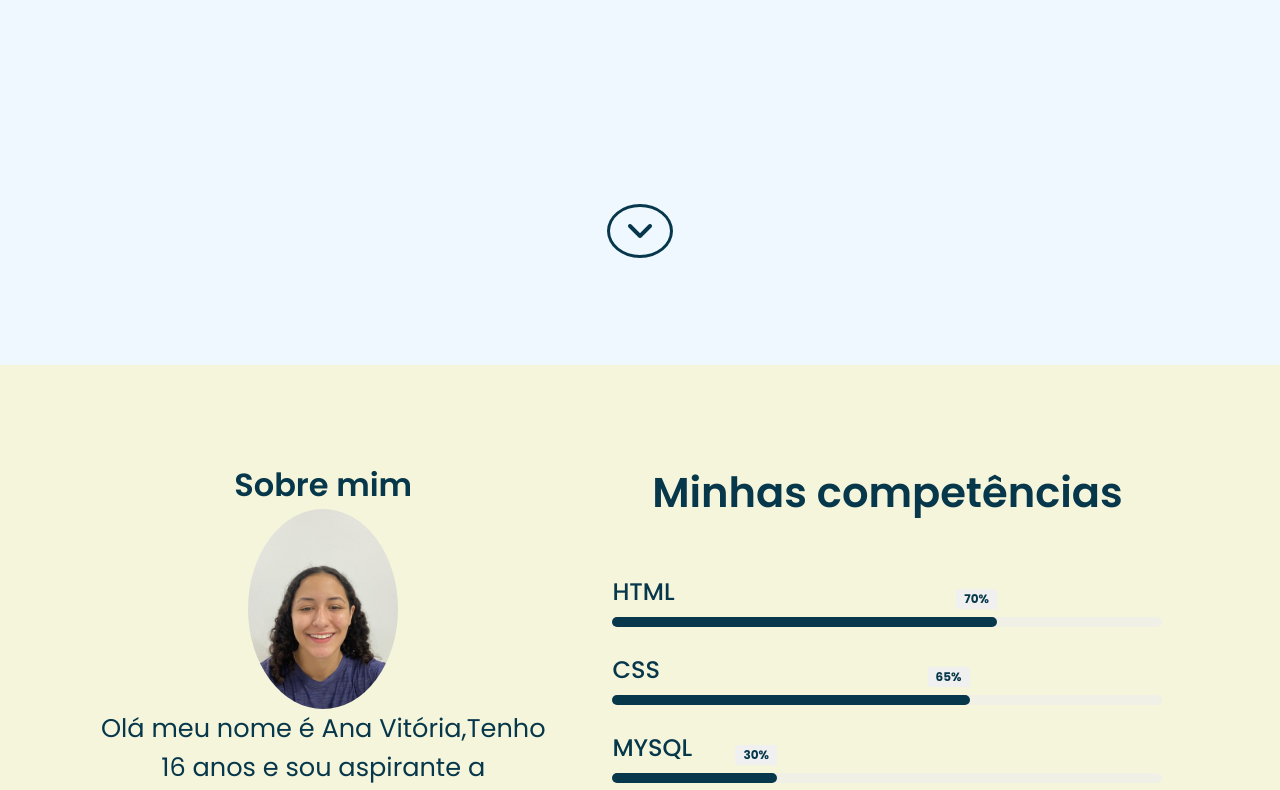
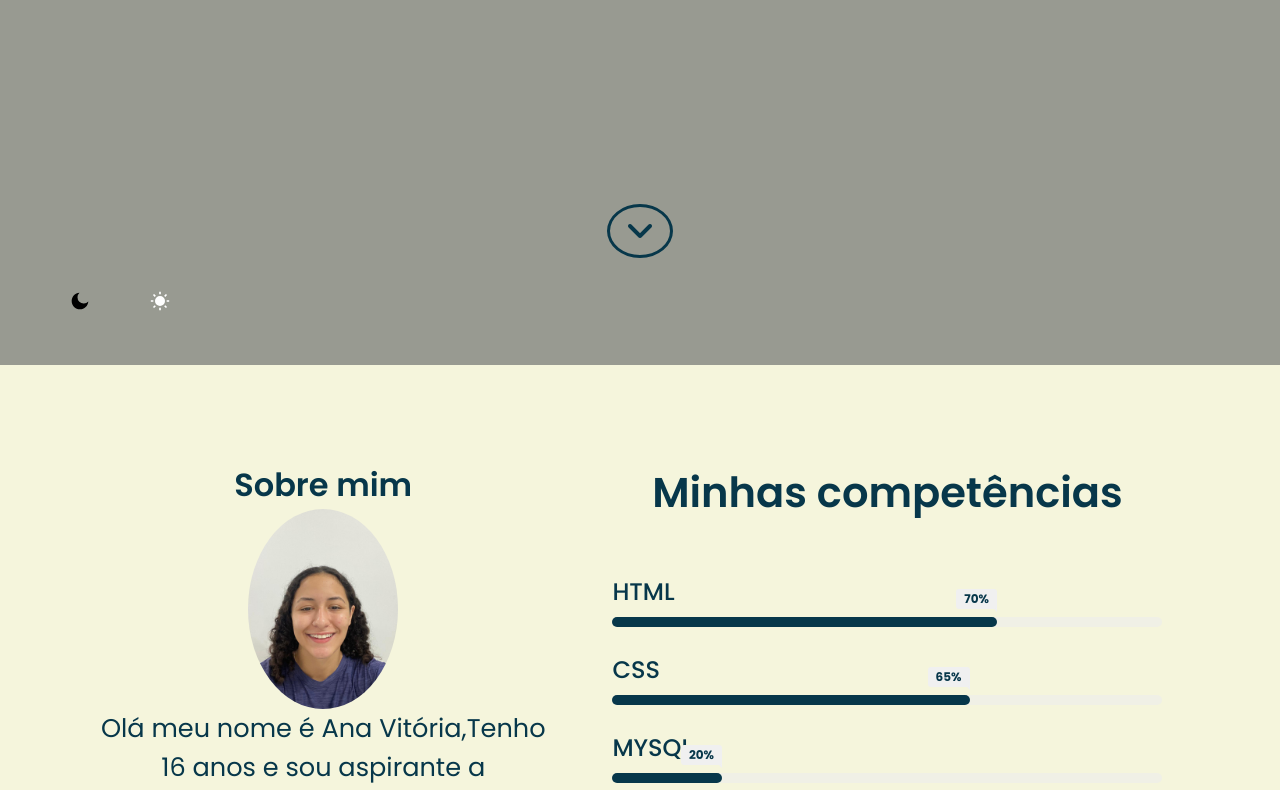
Before and after one commit to avglg/Portifolio, a plain HTML site: page Portifolio/index.html in a window 1280 px wide. Shown: the part 435-1225 px from the top of the page. Drawn offline with nearby package versions, Linux system fonts and the light colour scheme; a script that the page names is missing.

Commit message:
Add files via upload

```diff
--- a/Portifolio/index.html
+++ b/Portifolio/index.html
@@ -25,10 +25,41 @@
                 </ul>
             </div>
         </nav>
+
+
+        <div id="toggle">
+            <input type="checkbox" id="sw-checkbox" />
+            <label for="sw-checkbox" title="Mudar tema">
+              <svg
+                xmlns="http://www.w3.org/2000/svg"
+                viewBox="0 0 24 24"
+                width="20"
+                height="20"
+              >
+                <path fill="none" d="M0 0h24v24H0z" />
+                <path
+                  d="M11.38 2.019a7.5 7.5 0 1 0 10.6 10.6C21.662 17.854 17.316 22 12.001 22 6.477 22 2 17.523 2 12c0-5.315 4.146-9.661 9.38-9.981z"
+                />
+              </svg>
+              <svg
+                xmlns="http://www.w3.org/2000/svg"
+                viewBox="0 0 24 24"
+                width="20"
+                height="20"
+              >
+                <path fill="none" d="M0 0h24v24H0z" />
+                <path
+                  d="M12 18a6 6 0 1 1 0-12 6 6 0 0 1 0 12zM11 1h2v3h-2V1zm0 19h2v3h-2v-3zM3.515 4.929l1.414-1.414L7.05 5.636 5.636 7.05 3.515 4.93zM16.95 18.364l1.414-1.414 2.121 2.121-1.414 1.414-2.121-2.121zm2.121-14.85l1.414 1.415-2.121 2.121-1.414-1.414 2.121-2.121zM5.636 16.95l1.414 1.414-2.121 2.121-1.414-1.414 2.121-2.121zM23 11v2h-3v-2h3zM4 11v2H1v-2h3z"
+                  fill="rgba(255,255,255,1)"
+                />
+              </svg>
+            </label>
+        </div>
+
         <div class="home-content" id="home-page">
             <div class="name">
                 <h1>Olá, Eu sou Ana Vitória</h1>
-                <p> Desenvolvedora em treinamento.</p>
+
             </div>
             <div class="angle-down-icon">
                 <a href="#about"><i class="fas fa-angle-down"></i></a>
@@ -143,6 +174,7 @@
                 </div> -->
             </div>
         </div>
+
     </section>
     <div class="contact" id="contact-me">
         <div class="container">
@@ -167,5 +199,5 @@
     <script src="app.js"></script>
     <script src="https://ajax.googleapis.com/ajax/libs/jquery/3.3.1/jquery.min.js"></script>
 </body>
-
+<srcipt type="text/javasrcipt" src="C:\Users\PROZ\Desktop\Portifolio\teste.js" ></script>
 </html>
--- a/Portifolio/styles/style.css
+++ b/Portifolio/styles/style.css
@@ -11,7 +11,7 @@ body {
 }
 
 header {
-  background-color:aliceblue;
+  background-color:#989A91;
   height: 100vh;
 }
 
@@ -63,6 +63,70 @@ header {
 }
 
 /* ////........Home Content........//// */
+
+#toggle {
+  display: flex;
+
+  position: fixed;
+  bottom: 2rem;
+  left: 2.5rem;
+}
+
+#toggle input {
+  position: absolute;
+  visibility: hidden;
+}
+
+#toggle label {
+  width: 10rem;
+  height: 4rem;
+
+  background-color: var(#07374a);
+  border: 0.1rem solid var(#f0f0e6);
+  border-radius: 5rem;
+
+  display: flex;
+  align-items: center;
+  justify-content: space-around;
+}
+
+#toggle label:hover {
+  cursor: pointer;
+}
+
+#toggle label::before {
+  content: "";
+  display: block;
+
+  width: 3rem;
+  height: 3rem;
+
+  background-color: var(#989A91);
+  border-radius: 50%;
+
+  position: absolute;
+  bottom: 0.5rem;
+  left: 0.6rem;
+  transform: translateX(0);
+
+  transition: 500ms;
+}
+
+#toggle input:checked + label::before {
+  transform: translateX(3.0rem);
+}
+
+body.light-mode nav#navigation a.logo {
+  filter: brightness(0.8);
+}
+
+body.light-mode footer a.logo,
+body.light-mode nav#navigation.scroll a.logo {
+  color: #000;
+}
+
+
+
 
 .home-content .name {
   position: absolute;
@@ -220,7 +284,7 @@ header {
   width: 65%;
 }
 .progress-line .mysql {
-  width: 30%;
+  width: 20%;
 }
 .progress-line .javascript {
   width: 40%;
@@ -262,7 +326,7 @@ header {
   content: "65%";
 }
 .progress-line .mysql::after {
-  content: "30%";
+  content: "20%";
 }
 .progress-line .javascript::after {
   content: "40%";
@@ -314,7 +378,7 @@ header {
 /* ////.....Portfolio......///// */
 
 .portfolio {
-  background: aliceblue;
+  background: #989A91;
   padding: 6rem 0;
 }
 
--- /dev/null
+++ b/Portifolio/teste.js
@@ -0,0 +1,3 @@
+toggle.addEventListener("change", () => {
+    document.body.classList.toggle("light-mode");
+  });
```
